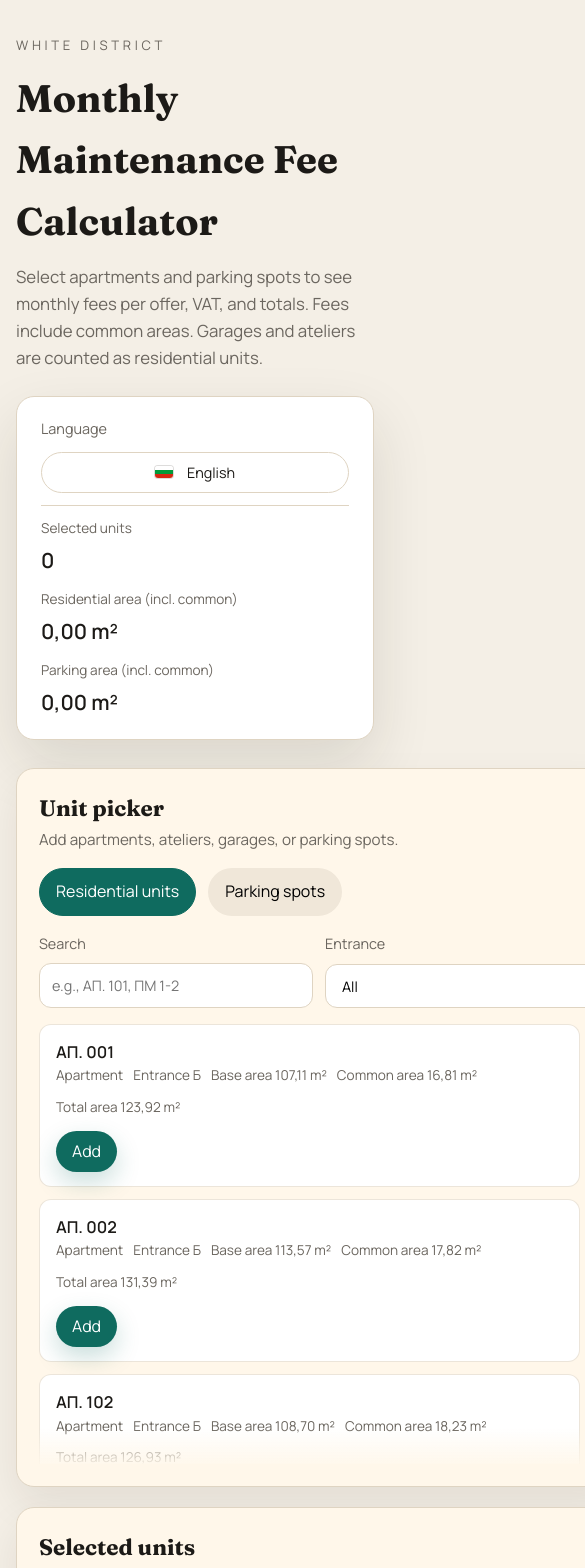
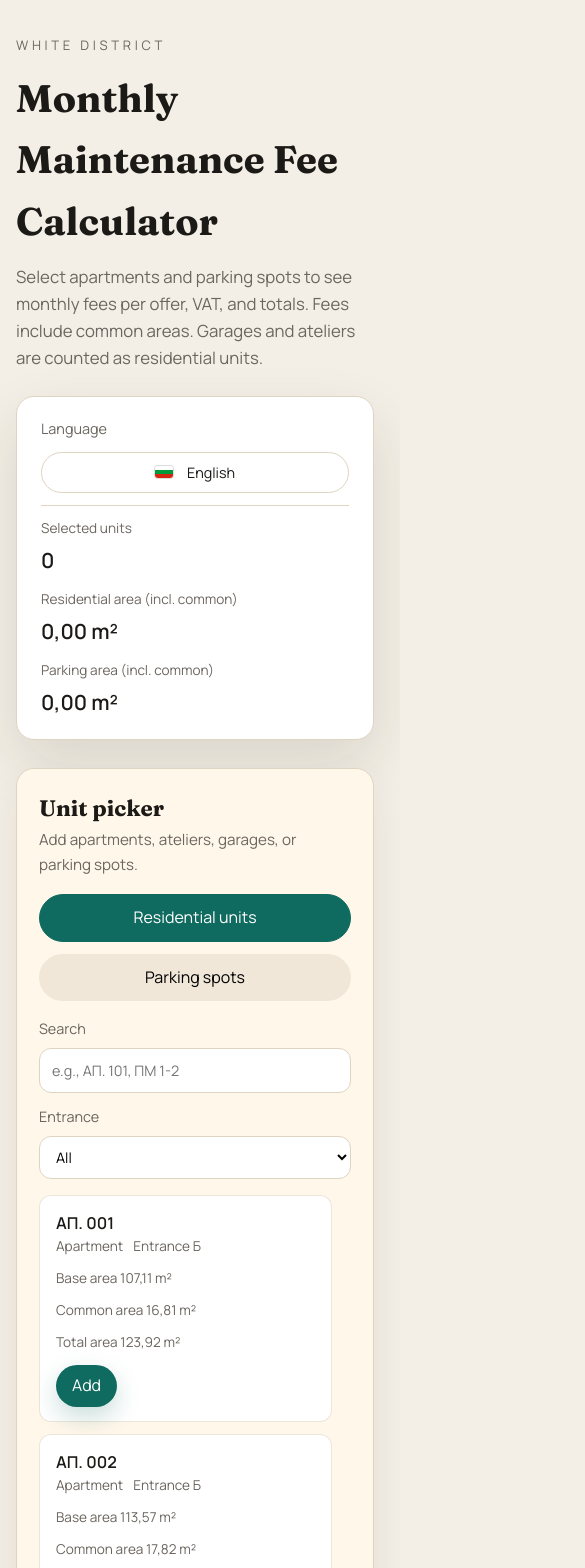
Before and after one commit to valo/white_district, a React (Vite) app: page / in a window 390 px wide. Shown: the top 1568 px of the page, 585 px wide, since content can reach past the window. Built offline with nearby package versions, Linux system fonts and the light colour scheme.

Commit message:
Trying to fix the mobile layout

```diff
--- a/src/App.css
+++ b/src/App.css
@@ -130,6 +130,7 @@
   display: flex;
   flex-direction: column;
   gap: 16px;
+  min-width: 0;
   animation: rise 700ms ease;
 }
 
@@ -217,6 +218,13 @@
   border-radius: var(--radius-sm);
   padding: 14px 16px;
   border: 1px solid rgba(223, 212, 194, 0.6);
+  width: 100%;
+  max-width: 100%;
+}
+
+.unit-card > div,
+.selected-item > div {
+  min-width: 0;
 }
 
 .unit-title {
@@ -230,6 +238,8 @@
   gap: 10px;
   font-size: 0.85rem;
   color: var(--muted);
+  word-break: break-word;
+  overflow-wrap: anywhere;
 }
 
 .primary,
@@ -427,6 +437,34 @@
 }
 
 @media (max-width: 520px) {
+  .tabs,
+  .filters {
+    width: 100%;
+  }
+
+  .tab,
+  .field input,
+  .field select,
+  .unit-card,
+  .selected-item {
+    width: 100%;
+    min-width: 0;
+  }
+
+  .tab {
+    justify-content: center;
+  }
+
+  .field {
+    width: 100%;
+  }
+
+  .unit-meta span {
+    max-width: 100%;
+  }
+}
+
+@media (max-width: 520px) {
   .hero-actions {
     flex-direction: column;
     align-items: flex-start;
```
